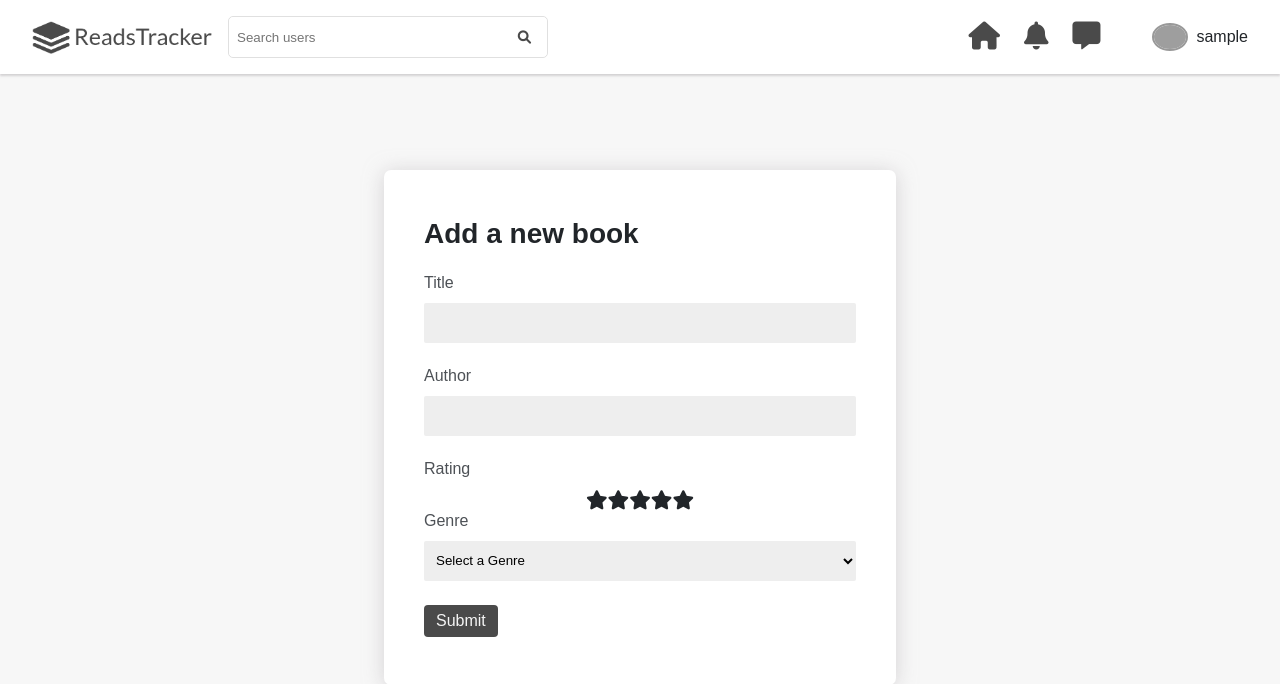
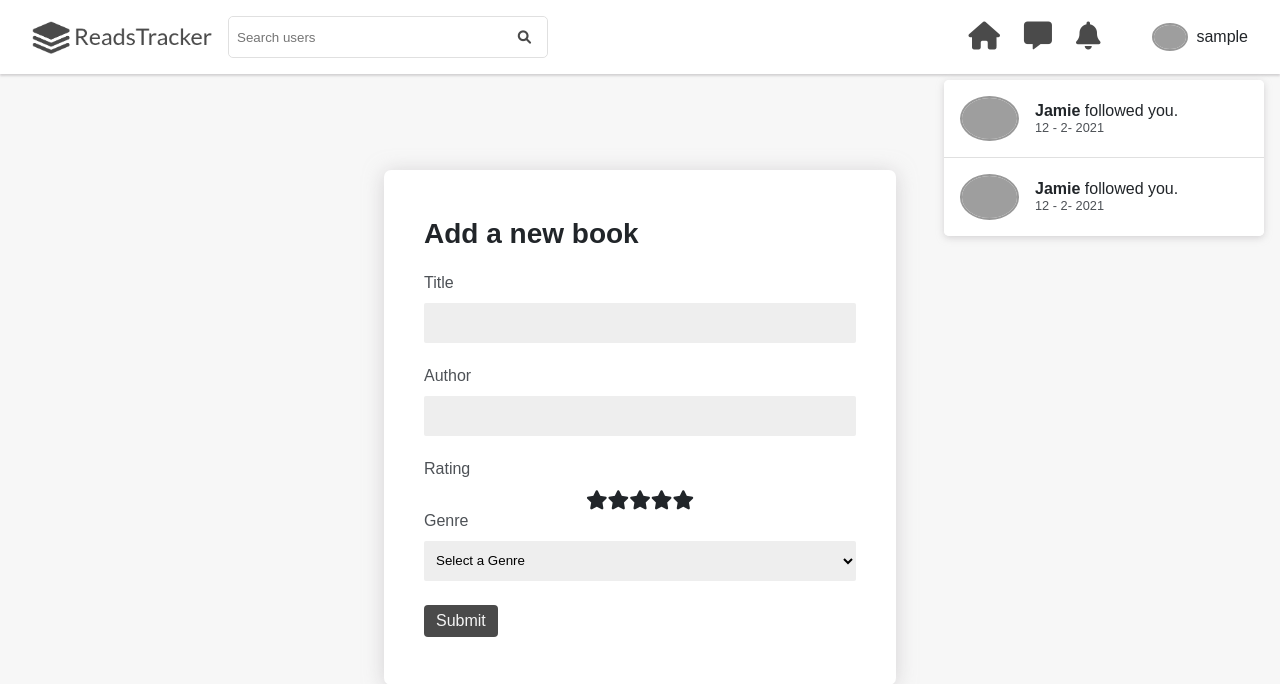
Before and after one commit to aazibch/readstracker, a Node server app: page / in a window 1280 px wide. Shown: the top 684 px of the page. Run offline with Node 20, Linux system fonts and the light colour scheme; the visitor is signed in with stand-in values (Sample User, id 1); data that the repository does not hold is empty; some libraries are stand-ins or nearby versions; grey boxes are pictures that could not be loaded.

Commit message:
Create notification dropdown

```diff
--- a/public/css/main.css
+++ b/public/css/main.css
@@ -657,48 +657,74 @@ main {
 .main-nav__user-button {
   display: flex;
   align-items: center;
+  margin-left: 0.75rem;
 }
-.main-nav__dropdown {
-  position: relative;
-}
-.main-nav__dropdown--active .main-nav__button {
+.main-nav__user-button--active .main-nav__button {
   opacity: 0.8;
-}
-.main-nav__dropdown--active .main-nav__dropdown-menu-container {
-  display: block;
-}
-.main-nav__dropdown-menu-container {
-  position: absolute;
-  top: 3.25rem;
-  right: 0;
-  box-shadow: 0px 2px 7px 0px rgba(191, 189, 191, 0.63);
-  box-sizing: border-box;
-  display: none;
-  border-radius: 5px;
-}
-.main-nav__dropdown-menu-arrow {
-  top: -0.2rem;
-  right: 0.2rem;
-  border: 1px solid #e0e0e0;
-}
-.main-nav__dropdown-menu {
-  font-size: 0.9rem;
-  width: 7rem;
-}
-.main-nav__dropdown-menu li p {
-  display: inline-block;
-  margin-left: 0.2rem;
-}
-.main-nav__dropdown-menu li:hover {
-  background-color: #f2f2f2;
 }
 .main-nav__user-photo {
   width: 32px;
   height: auto;
   margin-right: 0.5rem;
 }
-.main-nav__button {
-  margin-left: 0.75rem;
+
+.main-nav__dropdown {
+  position: absolute;
+  width: 20rem;
+  right: 1rem;
+  list-style: none;
+  top: 5rem;
+  box-shadow: 0px 2px 7px 0px rgba(191, 189, 191, 0.63);
+  border-radius: 5px;
+  background: #fff;
+}
+.main-nav__dropdown li {
+  border-bottom: 1px solid #e0e0e0;
+  background: #fff;
+  padding: 1rem;
+}
+.main-nav__dropdown li:hover {
+  background-color: #f2f2f2;
+}
+.main-nav__dropdown li:first-child {
+  border-radius: 5px 5px 0 0;
+}
+.main-nav__dropdown li:last-child {
+  border-radius: 0 0 5px 5px;
+  border-bottom-style: none;
+}
+.main-nav__dropdown li a:link {
+  color: #212529;
+  text-decoration: none;
+}
+.main-nav__dropdown li a:visited {
+  color: #212529;
+}
+
+.user-menu {
+  display: none;
+}
+.user-menu li a {
+  display: flex;
+  align-items: center;
+}
+.user-menu li i {
+  margin-right: 0.5rem;
+  font-size: 1.5rem;
+}
+
+.notification a {
+  display: flex;
+  align-items: center;
+}
+.notification__profile-photo {
+  width: 55px;
+  height: auto;
+  margin-right: 1rem;
+}
+.notification__date {
+  font-size: 0.8rem;
+  color: #4d5156;
 }
 
 @media (hover: hover) {
--- a/public/sass/_layout.scss
+++ b/public/sass/_layout.scss
@@ -155,50 +155,11 @@ main {
     &__user-button {
         display: flex;
         align-items: center;
-    }
-
-    &__dropdown {
-        position: relative;
+        margin-left: 0.75rem;
 
         &--active {
             .main-nav__button {
                 opacity: 0.8;
-            }
-
-            .main-nav__dropdown-menu-container {
-                display: block;
-            }
-        }
-
-        &-menu-container {
-            position: absolute;
-            top: 3.25rem;
-            right: 0;
-            box-shadow: $shadow-light;
-            box-sizing: border-box;
-            display: none;
-            border-radius: 5px;
-        }
-
-        &-menu-arrow {
-            top: -0.2rem;
-            right: 0.2rem;
-            border: 1px solid $generic-border-color;
-        }
-
-        &-menu {
-            font-size: 0.9rem;
-            width: 7rem;
-
-            li {
-                p {
-                    display: inline-block;
-                    margin-left: 0.2rem;
-                }
-            }
-
-            li:hover {
-                background-color: darken(#fff, 5%);;
             }
         }
     }
@@ -208,11 +169,85 @@ main {
         height: auto;
         margin-right: 0.5rem;
     }
+}
 
-    &__button {
-        margin-left: 0.75rem;
+.main-nav__dropdown {
+    position: absolute;
+    width: 20rem;
+    right: 1rem;
+    list-style: none;
+    top: 5rem;
+    box-shadow: $shadow-light;
+    border-radius: 5px;
+    background: #fff;
+
+    li {
+        border-bottom: 1px solid $generic-border-color;
+        background: #fff;
+        padding: 1rem;
+
+        &:hover {
+            background-color: darken(#fff, 5%);
+        }
+
+        &:first-child {
+            border-radius: 5px 5px 0 0;
+        }
+
+        &:last-child {
+            border-radius: 0 0 5px 5px;
+            border-bottom-style: none;
+        }
+
+        a {
+            &:link {
+                color: $body-text-color;
+                text-decoration: none;
+            }
+
+            &:visited {
+                color: $body-text-color;
+            }
+        }
     }
 }
+
+.user-menu {
+    display: none;
+
+    li {
+        a {
+            display: flex;
+            align-items: center;
+        }
+
+        i {
+            margin-right: 0.5rem;
+            font-size: 1.5rem;
+        }
+    }
+}
+
+.notification {
+    // display: none;
+    a {
+        display: flex;
+        align-items: center;
+    }
+
+    &__profile-photo {
+        width: 55px;
+        height: auto;
+        margin-right: 1rem;
+    }
+
+    &__date {
+        font-size: 0.8rem;
+        color: $secondary-color;
+    }
+}
+
+
 
 @media (hover: hover) {
     .main-nav__button:hover {
--- a/views/includes/_header.pug
+++ b/views/includes/_header.pug
@@ -18,30 +18,41 @@ header.header
                     .main-buttons__button-container
                         a(href='/').main-buttons__home <i class="fa-solid fa-house"></i>
                     .main-buttons__button-container
-                        button.main-buttons__notifications <i class="fa-solid fa-bell"></i>
-                    .main-buttons__button-container
                         if user.unreadConversationsCount > 0
                             a(href='/messages').main-buttons__count.main-buttons__count--active.main-buttons__conversations-count= user.unreadConversationsCount
                         else
                             .main-buttons__count.main-buttons__conversations-count 0
                         a(href='/messages').main-buttons__messages <i class="fas fa-message"></i>
+                    .main-buttons__button-container
+                        button.main-buttons__notifications <i class="fa-solid fa-bell"></i>
+                ul.main-nav__dropdown.notifications
+                    li.notification
+                        a(href='/jamie')
+                            img.user-photo.notification__profile-photo(src='/images/users/default.jpg')
+                            .notification__data
+                                p.notification__desc <strong>Jamie</strong> followed you.
+                                p.notification__date 12 - 2- 2021
+                    li.notification
+                        a(href='/jamie')
+                            img.user-photo.notification__profile-photo(src='/images/users/default.jpg')
+                            .notification__data
+                                p.notification__desc <strong>Jamie</strong> followed you.
+                                p.notification__date 12 - 2- 2021
+                ul.main-nav__dropdown.user-menu
+                        li
+                            a(href=`/${user.username}`) <i class="fas fa-user"></i> <p>Profile</p>
+                        li
+                            a(href='/') <i class="fas fa-plus"></i> <p>Add Book</p>
+                        li
+                            a(href='/messages') <i class="fas fa-message"></i> <p>Messages</p>
+                        li
+                            a(href='/user/settings') <i class="fas fa-cog"></i> <p>Settings</p>
+                        li
+                            a(href='#').logout-list-item <i class="fas fa-sign-out-alt"></i> <p>Logout</p>
 
-                .main-nav__dropdown
-                    a.main-nav__button.main-nav__user-button(role='button')
-                        img.user-photo.main-nav__user-photo(src=`/images/users/${user.profilePhoto}`)
-                        span.main-nav__username #{user.username}
-                    .main-nav__dropdown-menu-container
-                        i.dropdown-menu__arrow.main-nav__dropdown-menu-arrow
-                        ul.dropdown-menu.main-nav__dropdown-menu
-                            li
-                                a(href=`/${user.username}`) <i class="fas fa-user"></i> <p>Profile</p>
-                            li
-                                a(href='/') <i class="fas fa-plus"></i> <p>Add Book</p>
-                            li
-                                a(href='/messages') <i class="fas fa-message"></i> <p>Messages</p>
-                            li
-                                a(href='/user/settings') <i class="fas fa-cog"></i> <p>Settings</p>
-                            li
-                                a(href='#').logout-list-item <i class="fas fa-sign-out-alt"></i> <p>Logout</p>
+                a.main-nav__button.main-nav__user-button(role='button')
+                    img.user-photo.main-nav__user-photo(src=`/images/users/${user.profilePhoto}`)
+                    span.main-nav__username #{user.username}
+
             else
                 a.button-outline-primary.main-nav__button(href='/login' role='button') Login
```
Also changed, not shown: 1 other file.
